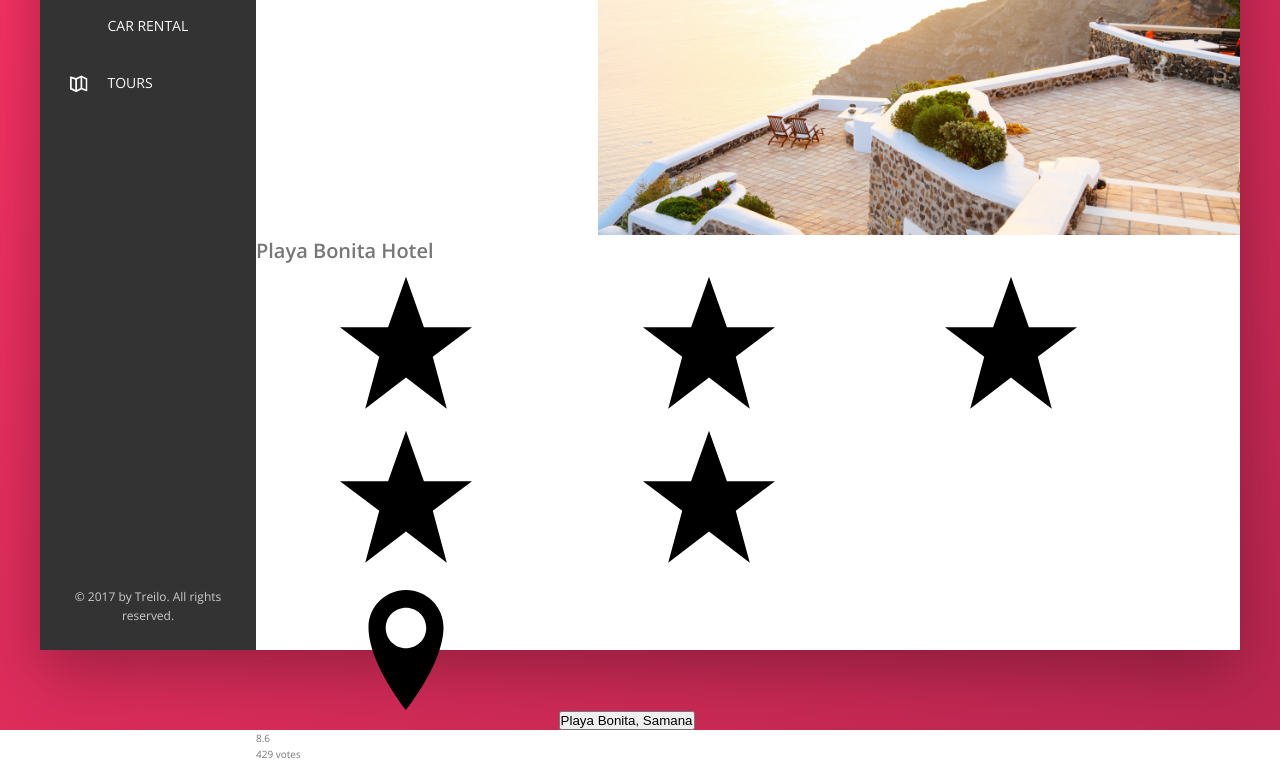
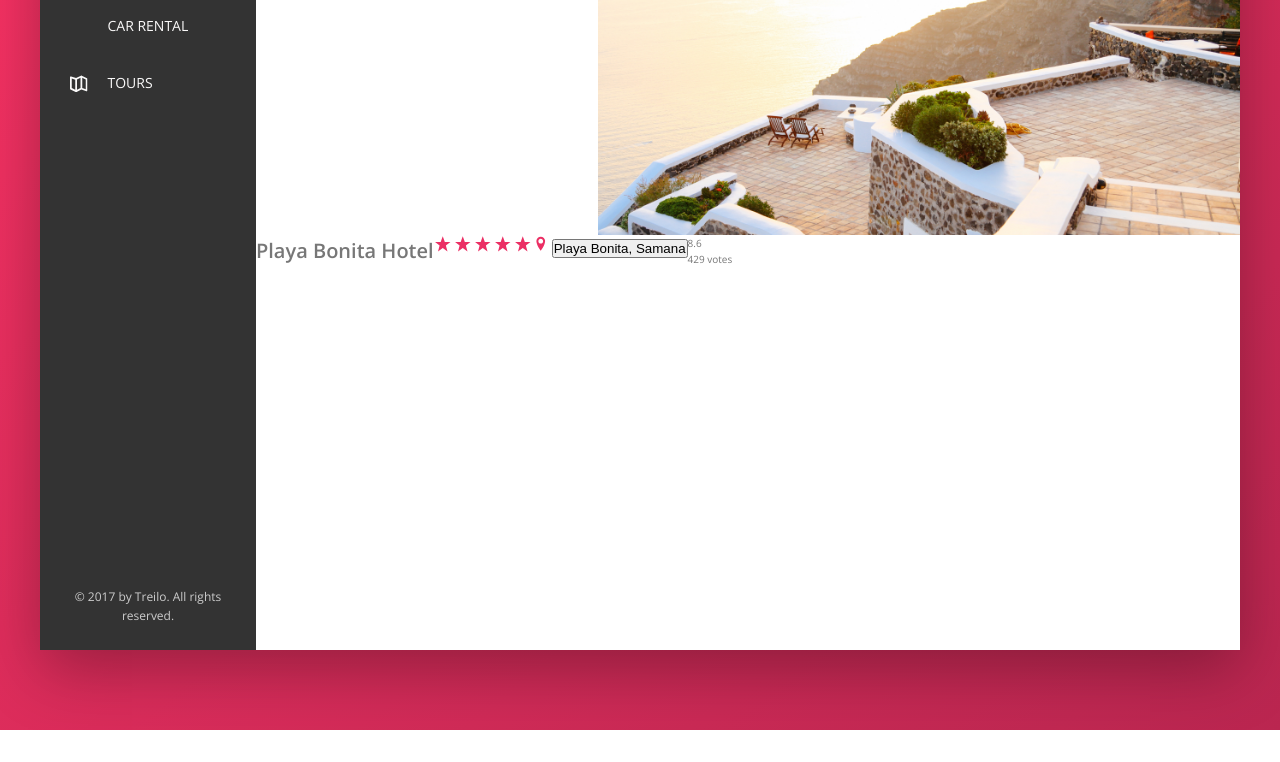
Before and after one commit to GiaEdgington/treilo-pro, a website: page index.html in a window 1280 px wide. Shown: the part 300-1062 px from the top of the page. After the commit the page ends 1030 px from the top, so only its background shows below. Drawn offline with nearby package versions, Linux system fonts and the light colour scheme.

Commit message:
Display flex elements

```diff
--- a/sass/_components.scss
+++ b/sass/_components.scss
@@ -207,3 +207,42 @@
         display: block;
     }
 }
+
+
+////////////////////////////////////////
+//OVERVIEW
+
+.overview {
+    display: flex;
+
+    &__heading {
+
+    }
+
+    &__stars {
+
+    }
+
+    &__icon-star,
+    &__icon-location {
+        width: 1.75rem;
+        height: 1.75rem;
+        fill:  var(--color-primary);
+    }
+
+    &__location {
+
+    }
+
+    &__rating {
+
+    }
+
+    &__rating-average {
+
+    }
+
+    &__rating-count {
+
+    }
+}
```
Also changed, not shown: css/style.css.
